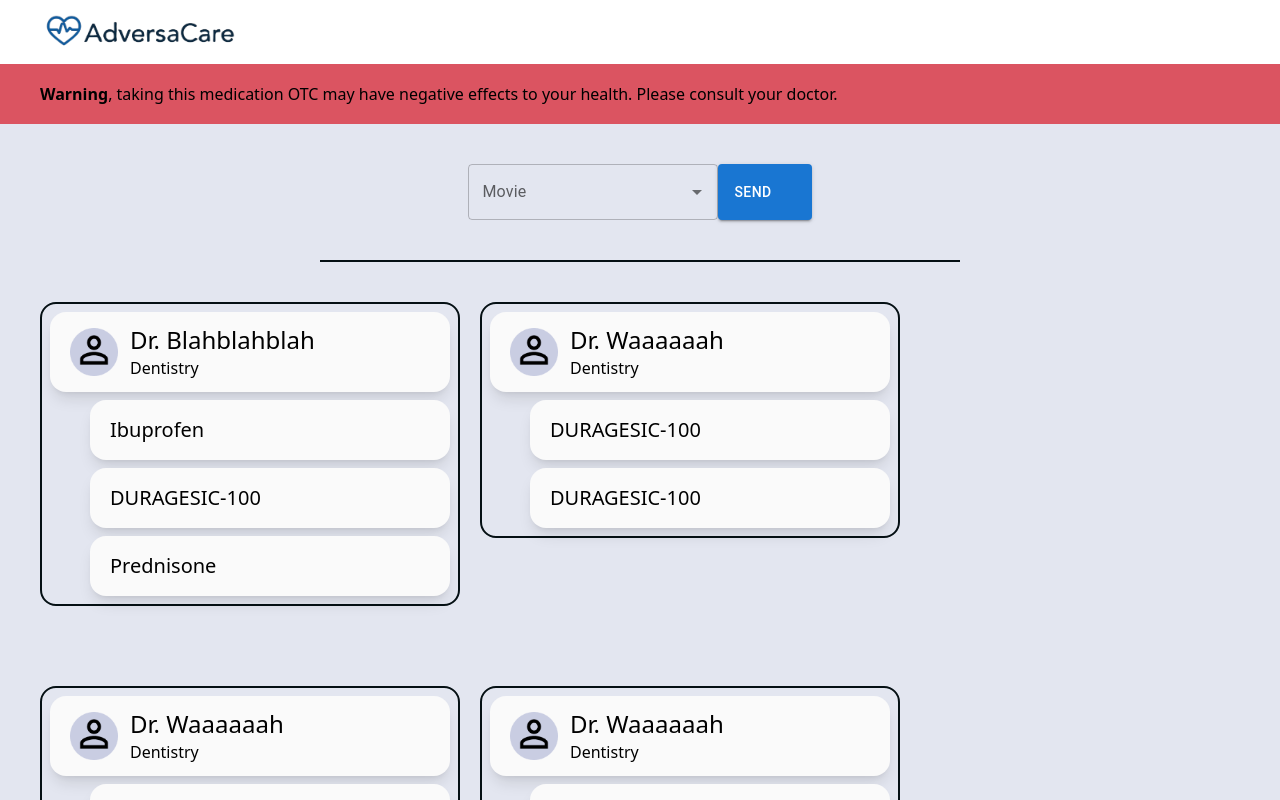
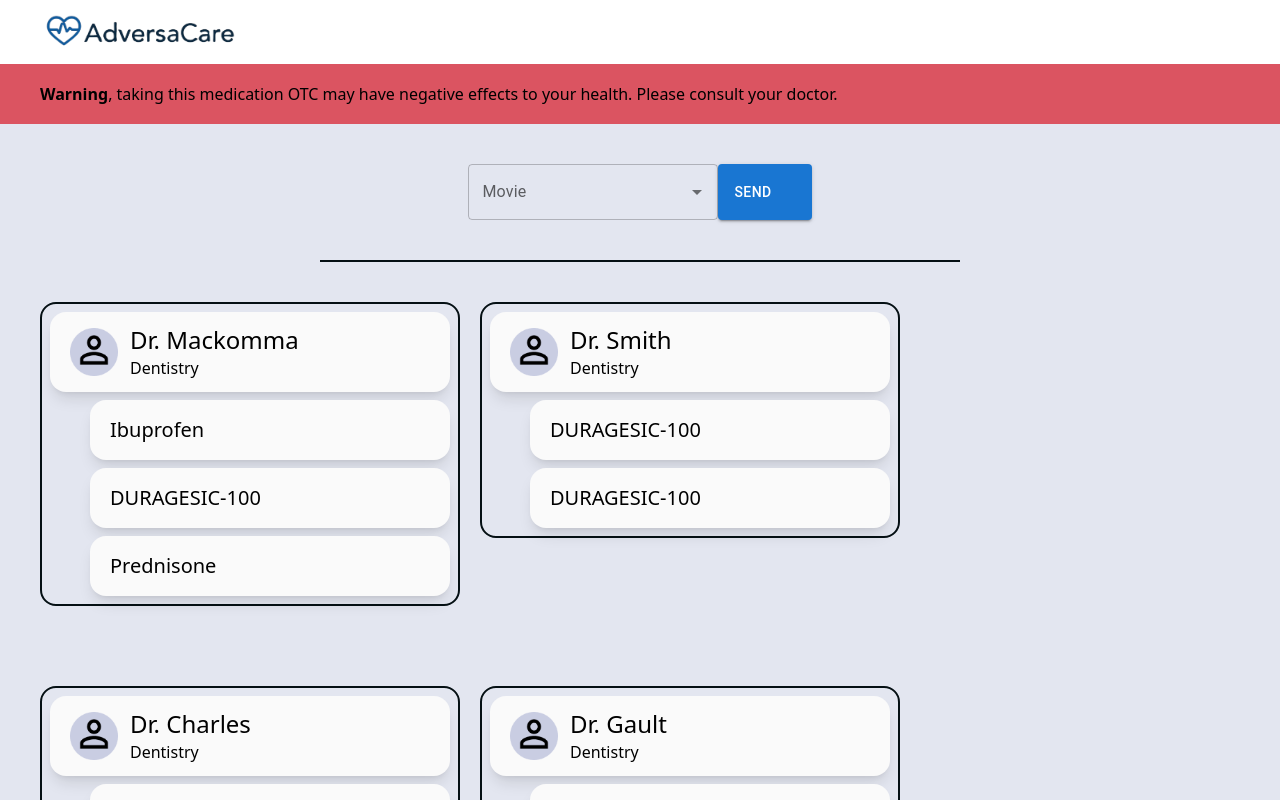
Before and after one commit to albrthuynh/uncommon-hacks-proj, a React (Vite) app in the folder adversacare/: page /patient-dashboard in a window 1280 px wide. Shown: the top 800 px of the page. Built offline with nearby package versions, Linux system fonts and the light colour scheme; some icons are missing.

Commit message:
changed doctor names

```diff
--- a/adversacare/src/pages/PatientDashboard.jsx
+++ b/adversacare/src/pages/PatientDashboard.jsx
@@ -8,7 +8,7 @@ import SendIcon from '@mui/icons-material/Send';
 
 const PatientDashboard = () => {
     const exampleDoctors = [{
-        name: "Dr. Blahblahblah",
+        name: "Dr. Mackomma",
         specialty: "Dentistry",
         drugs: [
             "Ibuprofen",
@@ -17,7 +17,7 @@ const PatientDashboard = () => {
         ]
     },
     {
-        name: "Dr. Waaaaaah",
+        name: "Dr. Smith",
         specialty: "Dentistry",
         drugs: [
             "DURAGESIC-100",
@@ -25,7 +25,7 @@ const PatientDashboard = () => {
         ]
     },
     {
-        name: "Dr. Waaaaaah",
+        name: "Dr. Charles",
         specialty: "Dentistry",
         drugs: [
             "DURAGESIC-100",
@@ -33,7 +33,7 @@ const PatientDashboard = () => {
         ]
     },
     {
-        name: "Dr. Waaaaaah",
+        name: "Dr. Gault",
         specialty: "Dentistry",
         drugs: [
             "DURAGESIC-100",
```
